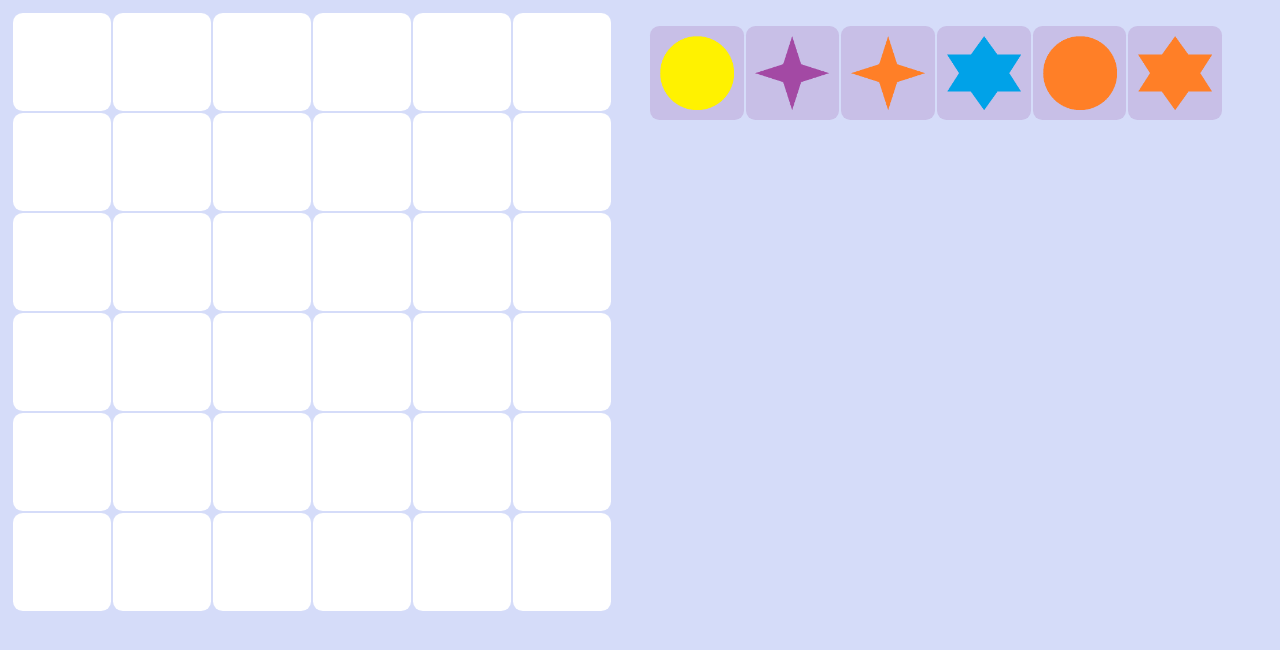
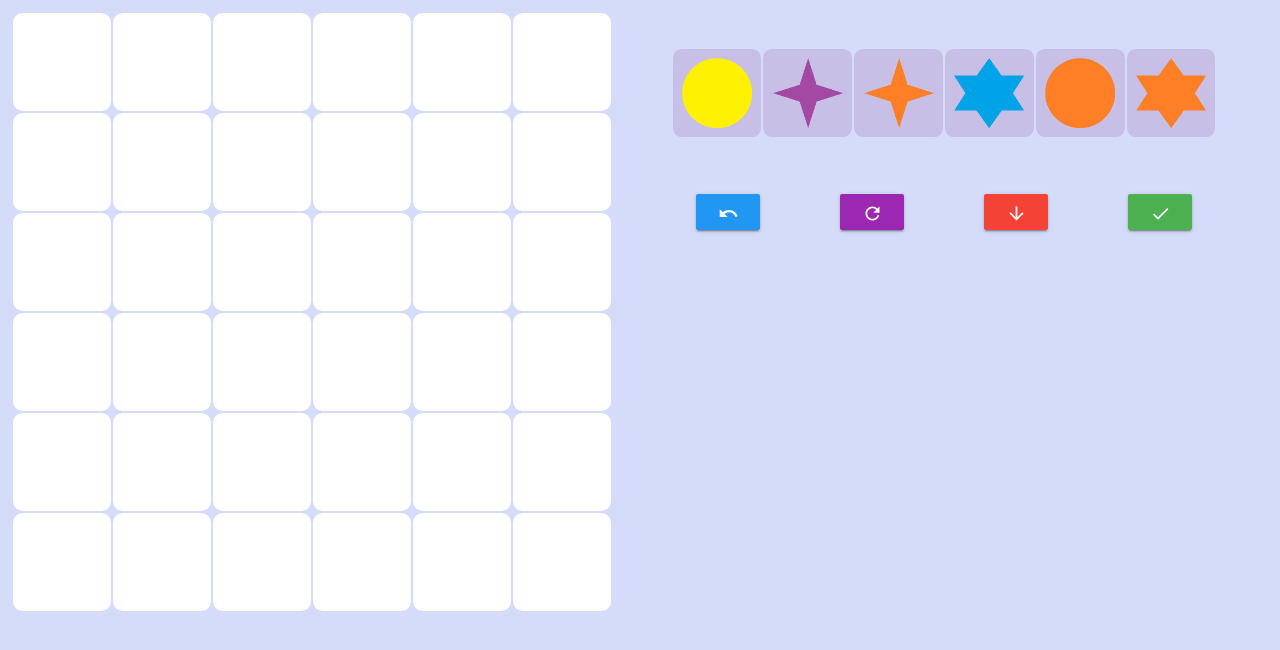
Before and after one commit to ae0n1an/qwirkle, a React (Create React App) app: page / in a window 1280 px wide. Shown: the top 650 px of the page. Built offline with nearby package versions, Linux system fonts and the light colour scheme.

Commit message:
added undo move and undo all moves actions

```diff
--- a/src/App.css
+++ b/src/App.css
@@ -3,7 +3,7 @@
   background-color: #D5DCF9;
 }
 
-.mdl-cell {
+.board {
   margin: 0px;
 }
 
--- a/src/App.tsx
+++ b/src/App.tsx
@@ -3,6 +3,10 @@ import DisplayBoard from './DisplayBoard';
 import TokenHolder from "./TokenHolder";
 import {useEffect, useState} from 'react';
 import { Game } from "./classes/game";
+import ArrowDownwardIcon from '@mui/icons-material/ArrowDownward';
+import DoneIcon from '@mui/icons-material/Done';
+import UndoIcon from '@mui/icons-material/Undo';
+import RefreshIcon from '@mui/icons-material/Refresh';
 
 type AppProps = {
   game: Game;
@@ -13,14 +17,54 @@ function App(props: AppProps) {
   const [board, setBoard] = useState({board: game.getBoard()});
   const [player, setPlayer] = useState({player: game.getActivePlayer()});
 
+  const undoClicked = () => {
+    game.undoMove()
+    setBoard({board: game.getBoard()})
+    setPlayer({player: game.getActivePlayer()})
+  };
+
+  const undoAllClicked = () => {
+    game.undoAllMoves()
+    setBoard({board: game.getBoard()})
+    setPlayer({player: game.getActivePlayer()})
+  };
+
   return (
     <div className="App">
       <div className="center mdl-grid">
-        <div className="mdl-cell mdl-cell--6-col">
+        <div className="mdl-cell mdl-cell--6-col board">
           <DisplayBoard board={board.board} setBoard={setBoard} setPlayer={setPlayer} game={game}></DisplayBoard>
         </div>
         <div className="mdl-cell mdl-cell--6-col">
-          <TokenHolder player={player.player} setBoard={setBoard} setPlayer={setPlayer} game={game}></TokenHolder>
+          <div className="mdl-grid">
+            <div className="mdl-cell mdl-cell--12-col">
+              <TokenHolder player={player.player} setBoard={setBoard} setPlayer={setPlayer} game={game}></TokenHolder>
+            </div>
+            <div className="mdl-cell mdl-cell--12-col">
+              <div className="mdl-grid">
+                <div className="mdl-cell mdl-cell--3-col">
+                  <button className="mdl-button mdl-button--raised mdl-button--colored mdl-color--blue" onClick={() => undoClicked()}>
+                    <UndoIcon/>
+                  </button>
+                </div>
+                <div className="mdl-cell mdl-cell--3-col">
+                  <button className="mdl-button mdl-button--raised mdl-button--colored mdl-color--purple">
+                    <RefreshIcon/>
+                  </button>
+                </div>
+                <div className="mdl-cell mdl-cell--3-col">
+                  <button className="mdl-button mdl-button--raised mdl-button--colored mdl-color--red" onClick={() => undoAllClicked()}>
+                    <ArrowDownwardIcon/>
+                  </button>
+                </div>
+                <div className="mdl-cell mdl-cell--3-col">
+                  <button className="mdl-button mdl-button--raised mdl-button--colored mdl-color--green">
+                    <DoneIcon/>
+                  </button>
+                </div>
+              </div>
+            </div>
+          </div>
         </div>
       </div>
     </div>
--- a/src/classes/Position.ts
+++ b/src/classes/Position.ts
@@ -25,6 +25,10 @@ export class Position implements Subject {
       this.token = token
     }
 
+    public removeToken() {
+      this.token = undefined
+    }
+
     // Attach an observer to the subject.
     attach(observer: Observer): void {
       this.observers.push(observer)
--- a/src/classes/game.ts
+++ b/src/classes/game.ts
@@ -15,6 +15,7 @@ export class Game{
     private active_player: Player;
     private players: Player[];
     private unplaced_tokens: Token[];
+    private action_stack: PlaceAction[];
 
     constructor() {
         this.board = new Board();
@@ -23,6 +24,7 @@ export class Game{
         this.players = [];
         this.generate_players();
         this.active_player = this.players[0];
+        this.action_stack = [];
     }
 
     private generate_tokens() {
@@ -64,6 +66,20 @@ export class Game{
         }
     }
 
+    public undoMove() {
+        if (this.action_stack.length > 0) {
+            let previous_action = this.action_stack.pop()
+            previous_action?.revert()
+        }
+    }
+
+    public undoAllMoves() {
+        while (this.action_stack.length > 0) {
+            let previous_action = this.action_stack.pop()
+            previous_action?.revert()
+        }
+    }
+
     public getBoard() {
         return this.board
     }
@@ -78,15 +94,15 @@ export class Game{
         if (selectedPosition !== undefined && selectedPosition.getToken() !== undefined) {
             this.board.removeSelectedPosition()
         } else if (selectedPosition !== undefined && selectedToken !== undefined) {
-            let action = new PlaceAction(selectedToken, selectedPosition)
-            action.execute()
-            console.log(action)
-            this.removeSelected()
+            let token_index = this.removeSelected()
+            let placeAction = new PlaceAction(this.active_player, selectedToken, selectedPosition, token_index)
+            this.action_stack.push(placeAction)
+            placeAction.execute()
         }
     }
 
-    private removeSelected() {
-        this.active_player.removeSelectedToken()
+    private removeSelected() : number { // returns the index of the previous token in the player
         this.board.removeSelectedPosition()
+        return this.active_player.removeSelectedToken()
     }
 }
--- a/src/classes/placeAction.ts
+++ b/src/classes/placeAction.ts
@@ -1,17 +1,27 @@
 import { Board } from "./board";
 import { Token } from "./token";
 import { Position } from "./position";
+import { Player } from "./player";
 
 export class PlaceAction {
+    private player: Player;
+    private prev_token_index: number;
     private token: Token;
     private position: Position;
 
-    constructor(token: Token, position: Position) {
+    constructor(player: Player, token: Token, position: Position, prev_token_index: number) {
+        this.player = player
         this.token =  token
         this.position = position
+        this.prev_token_index = prev_token_index
     }
 
     public execute() {
         this.position.placeToken(this.token)
     }
+
+    public revert() {
+        this.player.insertToken(this.prev_token_index, this.token)
+        this.position.removeToken()
+    }
 }
--- a/src/classes/player.ts
+++ b/src/classes/player.ts
@@ -21,6 +21,10 @@ export class Player implements Observer{
         }
     }
 
+    public insertToken(index: number, token: Token) {
+        this.tokens.splice(index, 0, token);
+    }
+
     public getTokens() {
         return this.tokens
     }
@@ -29,14 +33,17 @@ export class Player implements Observer{
         return this.selected_token
     }
 
-    public removeSelectedToken() {
+    public removeSelectedToken() : number {
         if (this.selected_token !== undefined) {
             const tokenIndex = this.tokens.indexOf(this.selected_token);
             if (tokenIndex === -1) {
-                return console.log('Subject: Nonexistent token.');
+                console.log('Subject: Nonexistent token.')
+                return -1;
             }
             this.tokens.splice(tokenIndex, 1);
             this.selected_token = undefined
+            return tokenIndex
         }
+        return -1;
     }
   }
```
